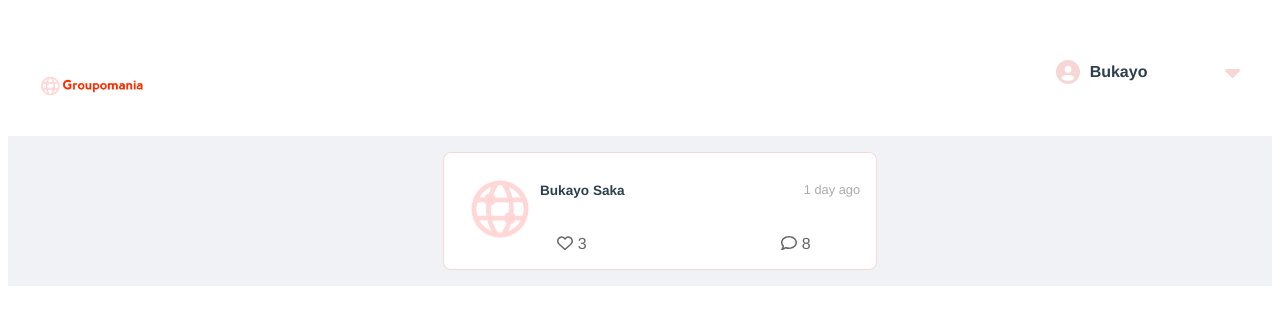
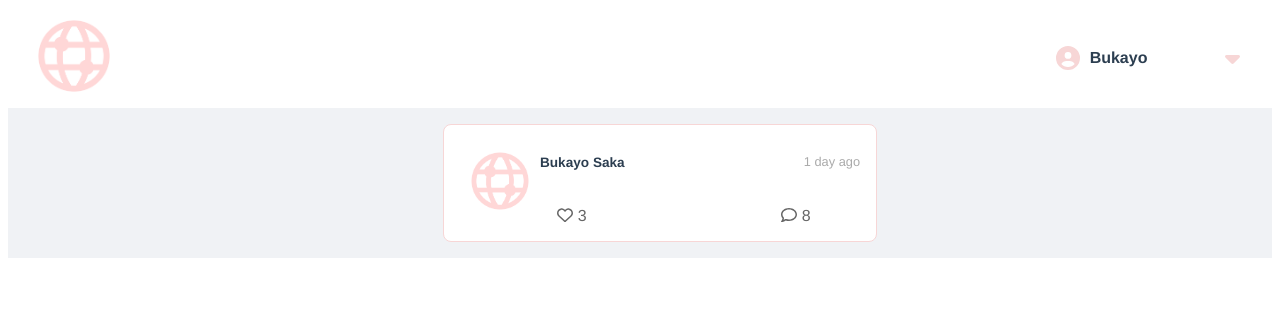
Before and after one commit to hhaurice/Herve_Haurice_7_240122, a Vue app in the folder frontend/: page /auth/posts in a window 1280 px wide. Shown: the top 324 px of the page. Built offline with nearby package versions, Linux system fonts and the light colour scheme; no server answers.

Commit message:
navbar logo

```diff
--- a/frontend/src/components/navBar.vue
+++ b/frontend/src/components/navBar.vue
@@ -1,6 +1,8 @@
 <template>
     <div class="navbar">
-        <router-link to="/posts"><img src="../assets/icon-left-font.png"></router-link>
+        <div class="navbar-logo">
+            <router-link to="/posts"><img src="../assets/icon.png" alt="logo" class="image-responsive"></router-link>
+        </div>
         <div class="profile-section">
             <div class="profile"><font-awesome-icon :icon="['fas', 'circle-user']" /><span class="profile-name">Bukayo</span></div>
             <div class="dropdown">
@@ -42,7 +44,7 @@ export default {
 <style scoped>
 
 img {
-    height: 128px;
+    height: 100px;
 }
 
 .navbar {
@@ -50,8 +52,13 @@ img {
     display: flex;
     justify-content: space-between;
     overflow: hidden;
-    height: 128px;
+    height: 100px;
 
+}
+
+.navbar-logo {
+    display: flex;
+    align-items: center;
 }
 
 .navbar a {
@@ -98,7 +105,7 @@ img {
     box-shadow: 0px 8px 16px 0px rgba(0,0,0,0.2);
     z-index: 1;
     margin-top: 180px;
-    margin-right: 20px;
+    margin-right: 50px;
 }
 
 .dropdown-content a {
```
